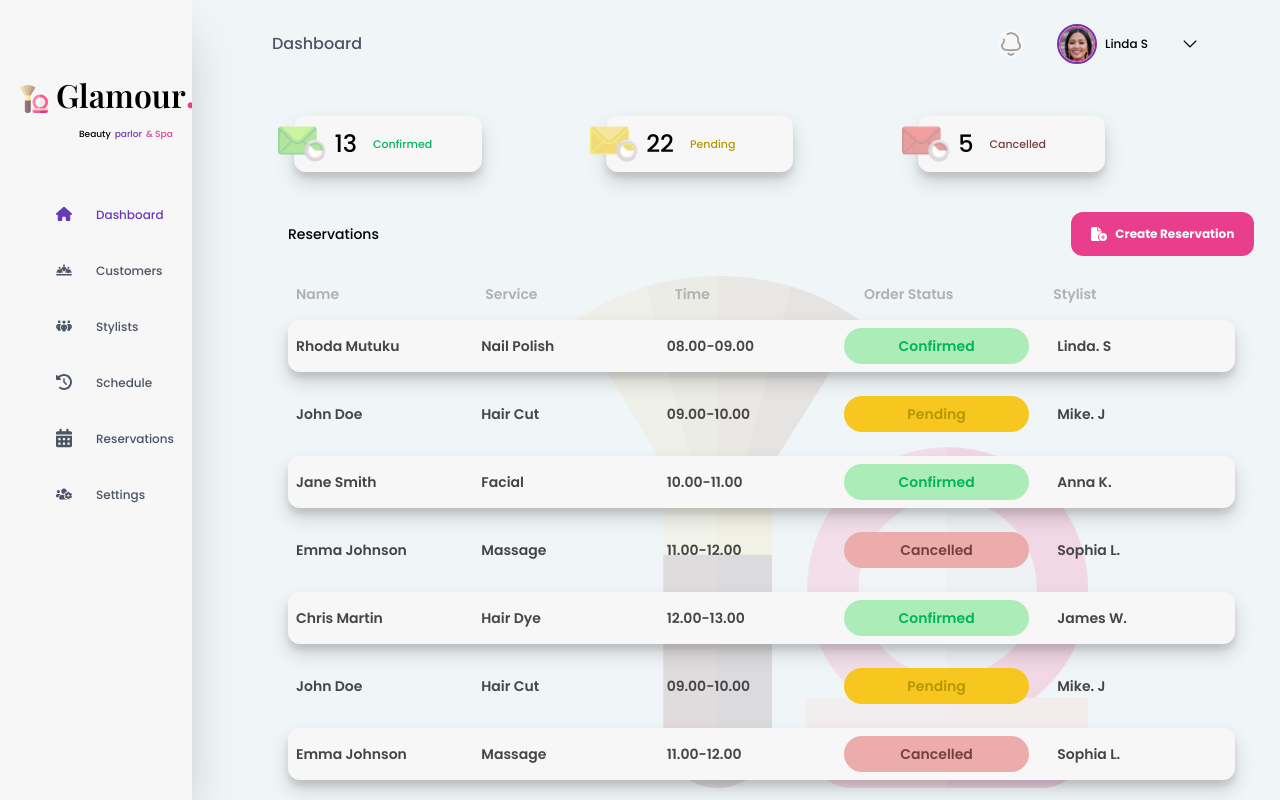
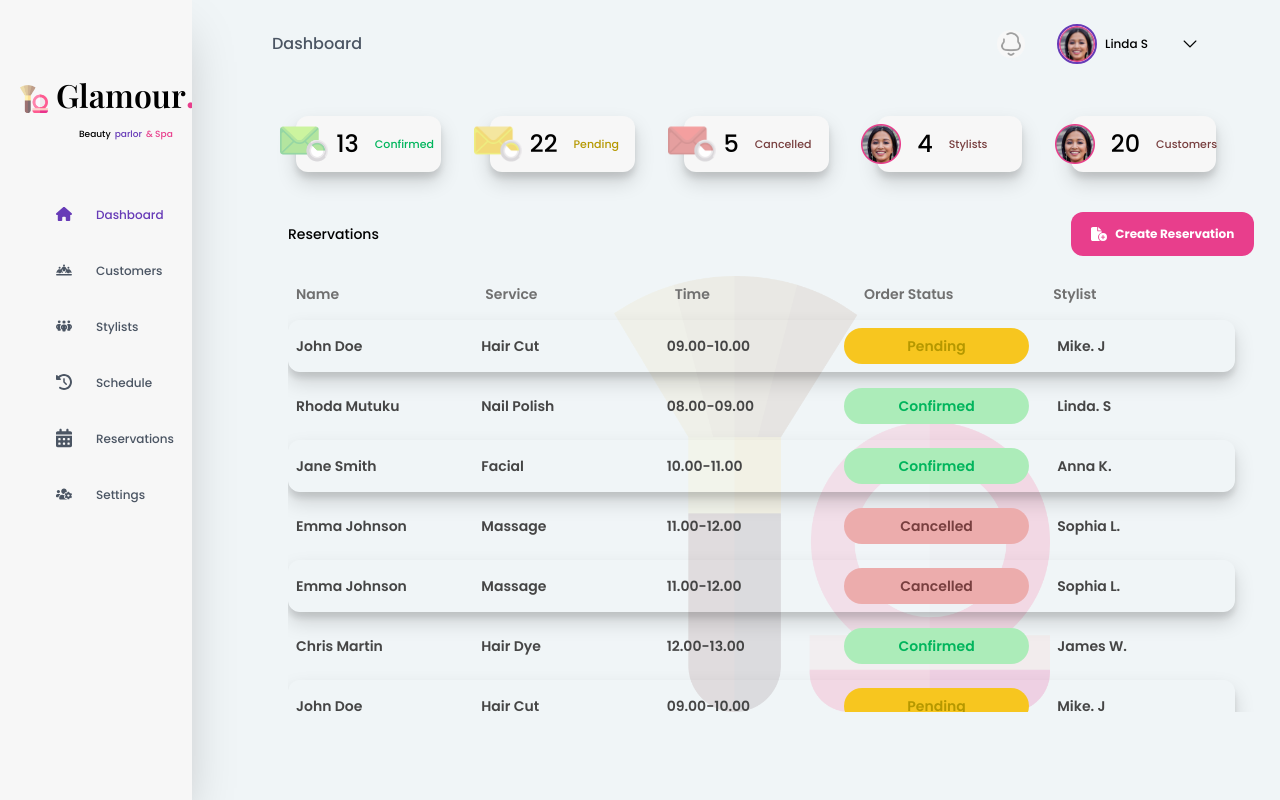
Before and after one commit to DennisMuindi/Salon-MS, a Next.js app: page /dashboard in a window 1280 px wide. Built offline with nearby package versions, Linux system fonts and the light colour scheme; a web font is replaced by a local one.

Commit message:
A few changes here and there

```diff
--- a/src/components/MainContent.tsx
+++ b/src/components/MainContent.tsx
@@ -29,8 +29,8 @@ export default function MainContent() {
         </div>
       </div>
       {/* Confirmed pending and cancelled divs */}
-      <div className="ml-10 mt-10 flex items-center justify-around w-[86%]">
-        <div className="flex items-center bg-[#f7f7f7] rounded-xl w-[20%] relative py-3 shadow-custom-xl">
+      <div className="mx-20 mt-10 flex items-center justify-around w-[89%]">
+        <div className="flex items-center bg-[#f7f7f7] rounded-xl w-[15%] relative py-3 shadow-custom-xl">
           <div className="absolute -left-4 z-0">
             <img src="/confirmed.png" alt="" className="h-12 " />
           </div>
@@ -42,7 +42,7 @@ export default function MainContent() {
           </div>
         </div>
 
-        <div className="flex items-center bg-[#f7f7f7] rounded-xl w-[20%] relative py-3 shadow-custom-xl">
+        <div className="flex items-center bg-[#f7f7f7] rounded-xl w-[15%] relative py-3 shadow-custom-xl">
           <div className="absolute -left-4 z-0">
             <img src="/pending.png" alt="" className="h-12 " />
           </div>
@@ -52,7 +52,7 @@ export default function MainContent() {
           </div>
         </div>
 
-        <div className="flex items-center bg-[#f7f7f7] rounded-xl w-[20%] relative py-3 shadow-custom-xl">
+        <div className="flex items-center bg-[#f7f7f7] rounded-xl w-[15%] relative py-3 shadow-custom-xl">
           <div className="absolute -left-4 z-0">
             <img src="/cancelled.png" alt="" className="h-12 " />
           </div>
@@ -63,6 +63,28 @@ export default function MainContent() {
             </h2>
           </div>
         </div>
+        <div className="flex items-center bg-[#f7f7f7] rounded-xl w-[15%] relative py-3 shadow-custom-xl">
+          <div className="absolute -left-4 z-0">
+            <img src="/avatar.png" alt="" className="h-10 " />
+          </div>
+          <div className="ml-10 flex items-center justify-between gap-4">
+            <span className="font-medium text-2xl">4</span>
+            <h2 className=" text-[11px] text-[#783F3F] font-medium">
+              Stylists
+            </h2>
+          </div>
+        </div>
+        <div className="flex items-center bg-[#f7f7f7] rounded-xl w-[15%] relative py-3 shadow-custom-xl">
+          <div className="absolute -left-4 z-0">
+            <img src="/avatar.png" alt="" className="h-10 " />
+          </div>
+          <div className="ml-10 flex items-center justify-between gap-4">
+            <span className="font-medium text-2xl">20</span>
+            <h2 className=" text-[11px] text-[#783F3F] font-medium">
+              Customers
+            </h2>
+          </div>
+        </div>
       </div>
       {/* Reservation */}
       <Reservations />
--- a/src/components/Table.tsx
+++ b/src/components/Table.tsx
@@ -3,27 +3,38 @@ import React from "react";
 export default function Table() {
   return (
     <div className="ml-24 my-5 w-full">
-      <div className="flex flex-col w-full  inset-0 bg-[url(/bg-image.png)] bg-contain bg-center bg-no-repeat">
+      <div className="flex flex-col w-full inset-0 bg-[url(/bg-image.png)] bg-contain bg-center bg-no-repeat">
         {/* Table Header */}
-        <div className="flex w-[87%] ">
-          <div className="flex-1 p-2 text-[#B1B1B1] text-sm font-semibold text-left">
+        <div className="flex w-[87%]  sticky top-0 z-10">
+          <div className="flex-1 p-2 text-[#707070] text-sm font-semibold text-left">
             Name
           </div>
-          <div className="flex-1 p-2 text-[#B1B1B1] text-sm font-semibold text-left">
+          <div className="flex-1 p-2 text-[#707070]  text-sm font-semibold text-left">
             Service
           </div>
-          <div className="flex-1 p-2 text-[#B1B1B1] text-sm font-semibold text-left">
+          <div className="flex-1 p-2 text-[#707070]  text-sm font-semibold text-left">
             Time
           </div>
-          <div className="flex-1 p-2 text-[#B1B1B1] text-sm font-semibold text-left">
+          <div className="flex-1 p-2 text-[#707070]  text-sm font-semibold text-left">
             Order Status
           </div>
-          <div className="flex-1 p-2 text-[#B1B1B1] text-sm font-semibold text-left">
+          <div className="flex-1 p-2 text-[#707070]  text-sm font-semibold text-left">
             Stylist
           </div>
         </div>
+
         {/* Table Rows */}
+        <div className="max-h-[400px] overflow-y-scroll">
           {[
+            {
+              name: "John Doe",
+              service: "Hair Cut",
+              time: "09.00-10.00",
+              status: "Pending",
+              stylist: "Mike. J",
+              statusColor: "bg-[#F7C61F]",
+              textColor: "text-[#B59800]",
+            },
             {
               name: "Rhoda Mutuku",
               service: "Nail Polish",
@@ -34,15 +45,6 @@ export default function Table() {
               textColor: "text-[#00B55C]",
             },
             {
-            name: "John Doe",
-            service: "Hair Cut",
-            time: "09.00-10.00",
-            status: "Pending",
-            stylist: "Mike. J",
-            statusColor: "bg-[#F7C61F]",
-            textColor: "text-[#B59800]",
-          },
-          {
               name: "Jane Smith",
               service: "Facial",
               time: "10.00-11.00",
@@ -50,6 +52,15 @@ export default function Table() {
               stylist: "Anna K.",
               statusColor: "bg-[#ACECB9]",
               textColor: "text-[#00B55C]",
+            },
+            {
+              name: "Emma Johnson",
+              service: "Massage",
+              time: "11.00-12.00",
+              status: "Cancelled",
+              stylist: "Sophia L.",
+              statusColor: "bg-[#ECACAC]",
+              textColor: "text-[#783F3F]",
             },
             {
               name: "Emma Johnson",
@@ -90,8 +101,8 @@ export default function Table() {
           ].map((row, index) => (
             <div
               key={index}
-            className={`flex w-[87%]  ${
-              index % 2 === 0 ? "bg-[#f7f7f7] shadow-custom-xl" : ""
+              className={`flex w-[87%] ${
+                index % 2 === 0 ? " shadow-custom-xl" : ""
               } my-2 py-2 rounded-xl `}
             >
               <div className="flex-1 p-2 text-[#454545] text-sm font-semibold text-left">
@@ -115,5 +126,6 @@ export default function Table() {
           ))}
         </div>
       </div>
+    </div>
   );
 }
--- a/src/components/customer/CustomerTable.tsx
+++ b/src/components/customer/CustomerTable.tsx
@@ -1,5 +1,5 @@
 import React from "react";
-import { FaUserPlus, FaEdit, FaTrash, FaPen } from "react-icons/fa";
+import { FaUserPlus, FaTrash } from "react-icons/fa";
 import { FaPenClip } from "react-icons/fa6";
 
 export default function Table() {
@@ -18,7 +18,7 @@ export default function Table() {
       </div>
 
       {/* Table headers */}
-      <div className="flex w-full mt-7">
+      <div className="flex w-full mt-7 sticky top-0 z-10">
         <div className="flex-1 p-2 text-[#B1B1B1] text-sm font-semibold text-left">
           Name
         </div>
@@ -37,13 +37,8 @@ export default function Table() {
       </div>
 
       {/* Table rows */}
+      <div className="max-h-[400px] overflow-y-scroll">
         {[
-        {
-          name: "Rhoda Mutuku",
-          telephone: "070000000",
-          gender: "Female",
-          location: "Machakos",
-        },
           {
             name: "John Doe",
             telephone: "070000000",
@@ -69,6 +64,12 @@ export default function Table() {
             location: "Machakos",
           },
           {
+            name: "Rhoda Mutuku",
+            telephone: "070000000",
+            gender: "Female",
+            location: "Machakos",
+          },
+          {
             name: "John Doe",
             telephone: "070000000",
             gender: "Female",
@@ -80,11 +81,23 @@ export default function Table() {
             gender: "Female",
             location: "Machakos",
           },
+          {
+            name: "John Doe",
+            telephone: "070000000",
+            gender: "Female",
+            location: "Machakos",
+          },
+          {
+            name: "Jane Smith",
+            telephone: "070000000",
+            gender: "Female",
+            location: "Machakos",
+          },
         ].map((row, index) => (
           <div
             key={index}
             className={`flex w-full ${
-            index % 2 === 0 ? "bg-transparent shadow-custom-xl" : ""
+              index % 3 === 0 ? " shadow-custom-xl" : ""
             } my-2 py-2 rounded-xl`}
           >
             <div className="flex-1 p-2 text-[#454545] text-sm font-semibold text-left">
@@ -99,16 +112,17 @@ export default function Table() {
             <div className="flex-1 p-2 text-[#454545] text-sm font-semibold text-left">
               {row.location}
             </div>
-          <div className="flex-1 gap-5 p-2 text-[#454545] text-sm font-semibold text-left flex items-center ">
-            <div className=" rounded-full border border-gray-500 p-1">
-              <FaPenClip className="text-blue-500  cursor-pointer" />
+            <div className="flex-1 gap-5 p-2 text-[#454545] text-sm font-semibold text-left flex items-center">
+              <div className="rounded-full border border-gray-500 p-1">
+                <FaPenClip className="text-blue-500 cursor-pointer" />
               </div>
-            <div className=" rounded-full border border-gray-500 p-1">
+              <div className="rounded-full border border-gray-500 p-1">
                 <FaTrash className="text-red-500 cursor-pointer" />
               </div>
             </div>
           </div>
         ))}
       </div>
+    </div>
   );
 }
--- a/src/pages/stylists.tsx
+++ b/src/pages/stylists.tsx
@@ -1,10 +1,12 @@
 import SideBar from "@/components/SideBar";
+import StylistContent from "@/components/stylists/Content";
 import React from "react";
 
 export default function stylists() {
   return (
     <div>
       <SideBar />
+      <StylistContent />
     </div>
   );
 }
```
Lines whose indentation alone changed are shown as unchanged.
